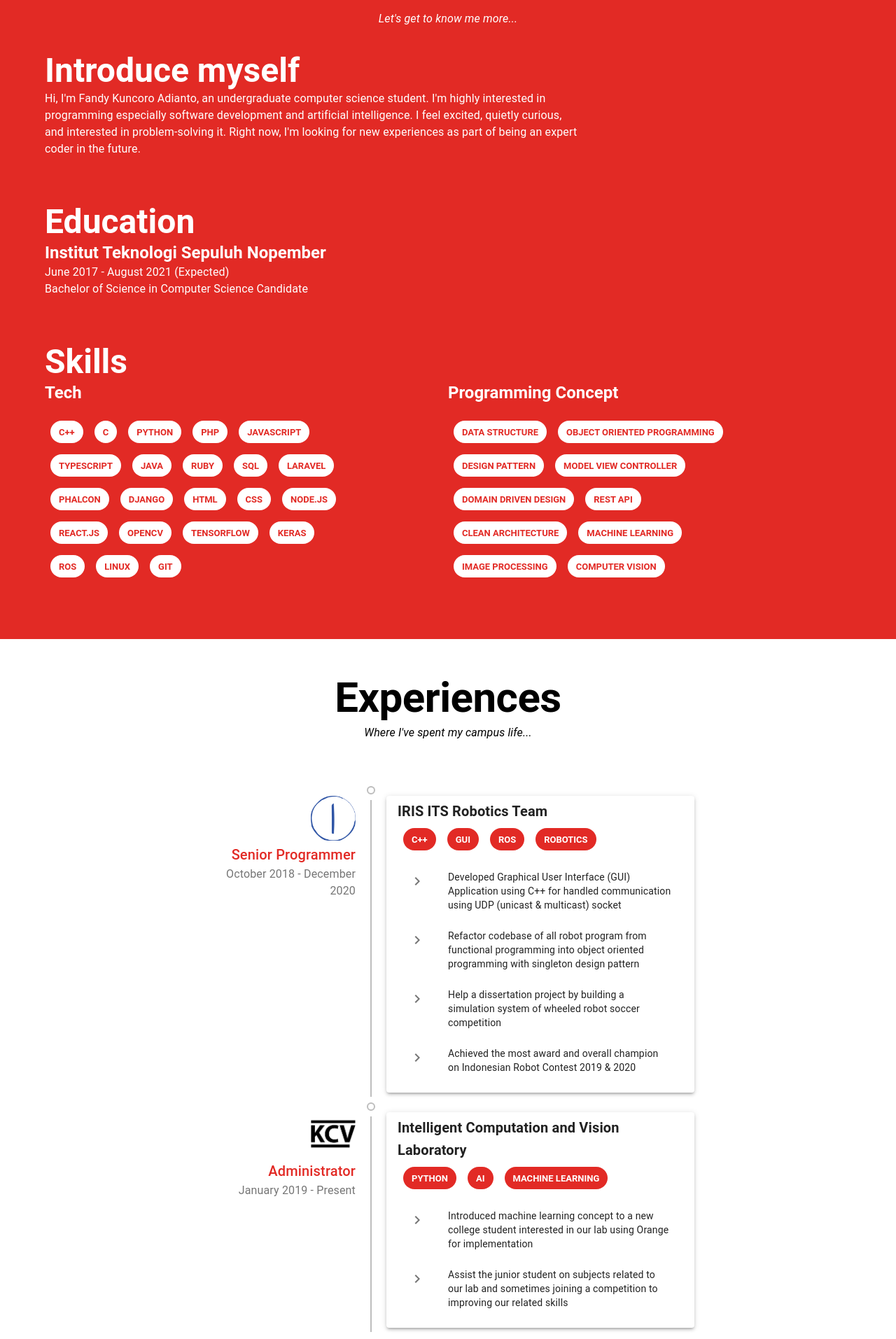
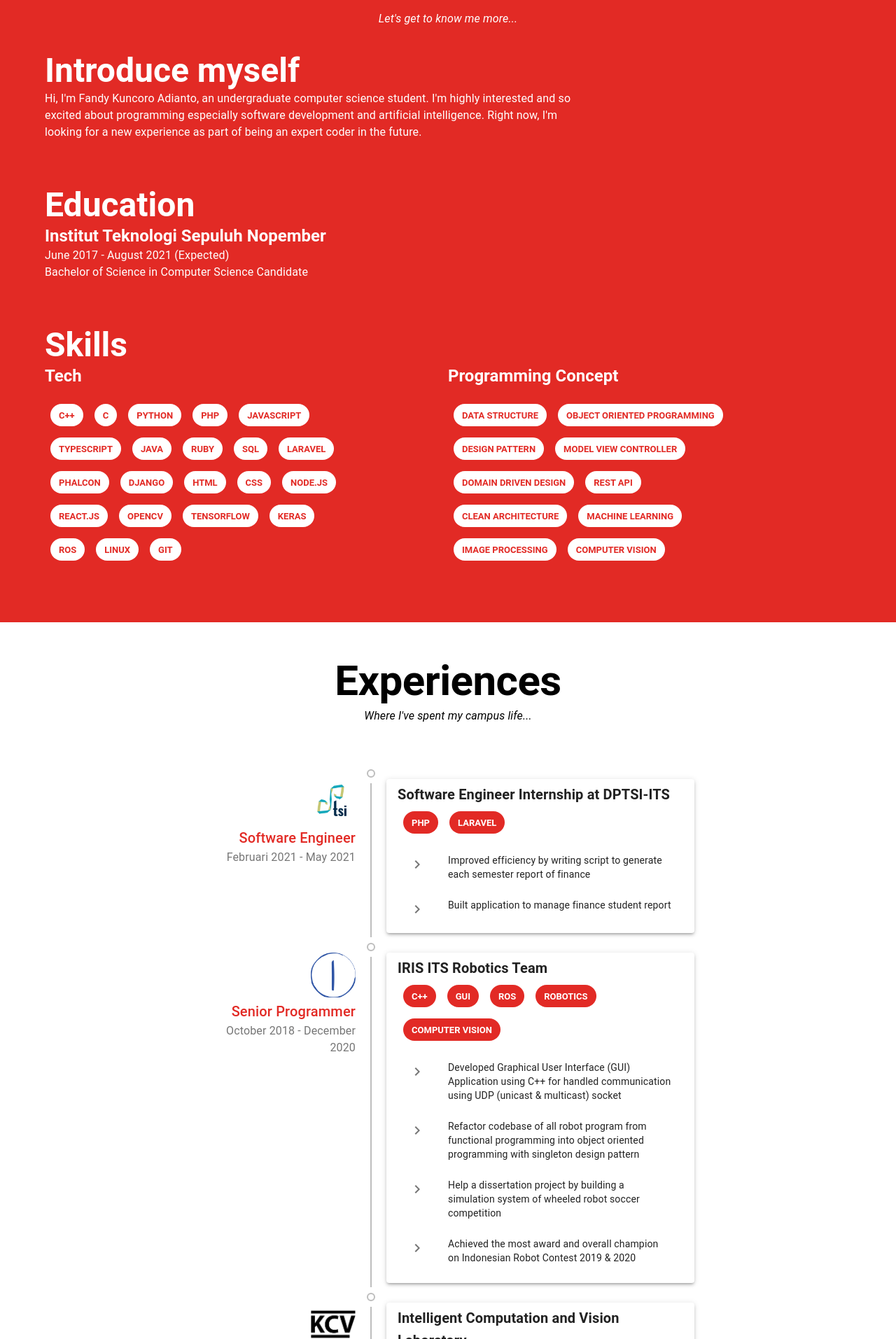
Before and after one commit to fandykun/portfolio, a React (Create React App) app: page / in a window 1280 px wide. Shown: the part 907-2820 px from the top of the page at 70% size. Built offline with nearby package versions, Linux system fonts and the light colour scheme.

Commit message:
update experiences

```diff
--- a/src/containers/About.tsx
+++ b/src/containers/About.tsx
@@ -80,10 +80,9 @@ function About() {
             <Typography variant="body1" component="span">
               <Box>
                 Hi, I'm Fandy Kuncoro Adianto, an undergraduate computer science
-                student. I'm highly interested in programming especially
-                software development and artificial intelligence. I feel
-                excited, quietly curious, and interested in problem-solving it.
-                Right now, I'm looking for new experiences as part of being an
+                student. I'm highly interested and so excited about programming
+                especially software development and artificial intelligence.
+                Right now, I'm looking for a new experience as part of being an
                 expert coder in the future.
               </Box>
             </Typography>
--- a/src/containers/Experiences.tsx
+++ b/src/containers/Experiences.tsx
@@ -6,11 +6,22 @@ import CustomTimelineItem from "../components/CustomTimeline/CustomTimelineItem"
 export default function Experiences() {
   const ExperienceLists = [
     {
+      path: "logo-dptsi.png",
+      role: "Software Engineer",
+      date: "Februari 2021 - May 2021",
+      title: "Software Engineer Internship at DPTSI-ITS",
+      tags: ["PHP", "Laravel"],
+      descriptions: [
+        "Improved efficiency by writing script to generate each semester report of finance",
+        "Built application to manage finance student report",
+      ],
+    },
+    {
       path: "logo-iris.png",
       role: "Senior Programmer",
       date: "October 2018 - December 2020",
       title: "IRIS ITS Robotics Team",
-      tags: ["C++", "GUI", "ROS", "Robotics"],
+      tags: ["C++", "GUI", "ROS", "Robotics", "Computer Vision"],
       descriptions: [
         "Developed Graphical User Interface (GUI) Application using C++ for handled communication using UDP (unicast & multicast) socket",
         "Refactor codebase of all robot program from functional programming into object oriented programming with singleton design pattern",
@@ -21,7 +32,7 @@ export default function Experiences() {
     {
       path: "logo-kcv.png",
       role: "Administrator",
-      date: "January 2019 - Present",
+      date: "January 2019 - July 2021",
       title: "Intelligent Computation and Vision Laboratory",
       tags: ["Python", "AI", "Machine Learning"],
       descriptions: [
```
Also changed, not shown: public/assets/logo-dptsi.png (added).
